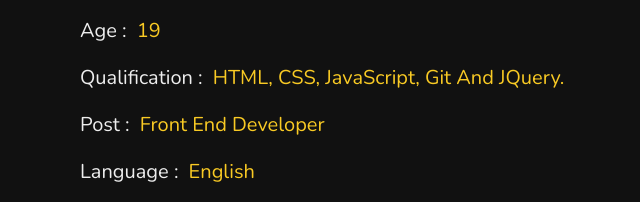
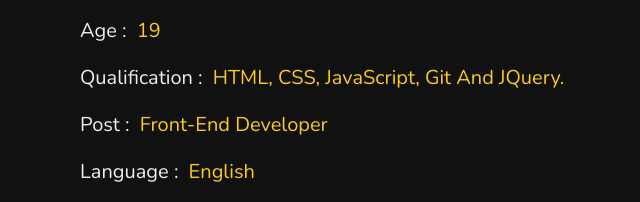
Before and after one commit to Emmanuel687/Emmanuel-Portfolio-page, a plain HTML site: page index.html in a window 1280 px wide. Shown: the part 969-1171 px from the top of the page, 345-985 px from the left. Drawn offline with nearby package versions, Linux system fonts and the light colour scheme.

Commit message:
text change

```diff
--- a/index.html
+++ b/index.html
@@ -61,7 +61,7 @@
         <h3> <span> name : </span> Emmanuel Koech </h3>
         <h3> <span> age : </span> 19 </h3>
         <h3> <span> qualification : </span>HTML, CSS, JavaScript, Git and jQuery. </h3>
-        <h3> <span> post : </span> front end developer </h3>
+        <h3> <span> post : </span> front-end developer </h3>
         <h3> <span> language : </span> English </h3>
         <h3> <span> location: </span> kenya </h3>
         <a href="#"><button class="btn"> download CV <i class="fas fa-download"></i> </button></a>
```
